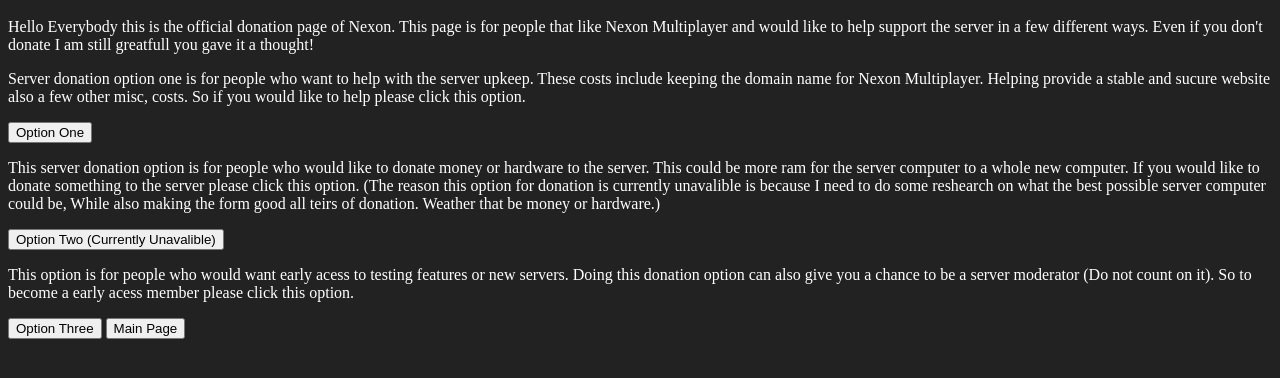
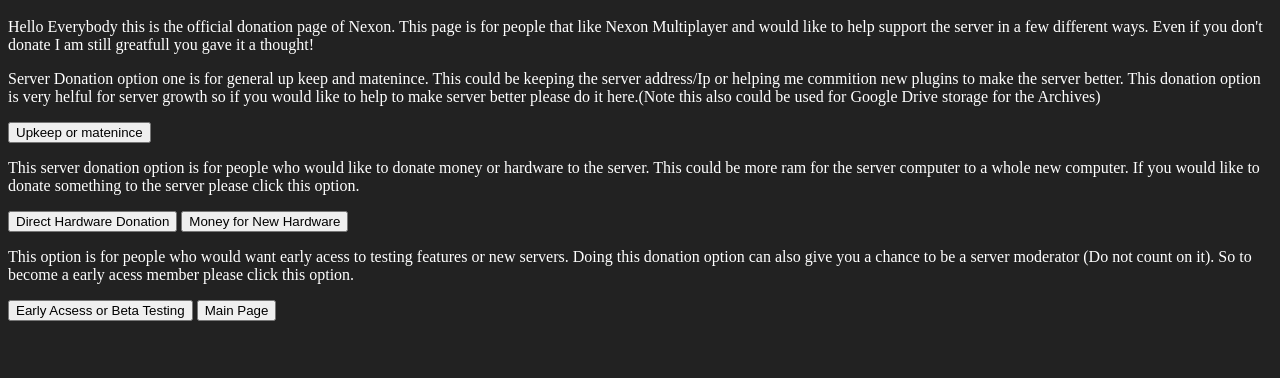
Before and after one commit to SapphyDisk/NexonMultiplayer, a plain HTML site: page donation.html in a window 1280 px wide. Shown: the part 48-426 px from the top of the page. Drawn offline with Linux system fonts and the light colour scheme.

Commit message:
Add files via upload

```diff
--- a/donation.html
+++ b/donation.html
@@ -27,21 +27,20 @@
 </body>
 
 </html>
-<p style="color:white;">Server donation option one is for people who want to help with the server upkeep. These costs
-  include keeping the domain name for Nexon Multiplayer. Helping provide a stable and sucure website also a few other
-  misc, costs. So if you would like to help please click this option.</p>
-<button onclick="document.location='https://forms.gle/gHWxU7rrWGG58DvBA'">Option
-  One</button>
+<p style="color:white;">Server Donation option one is for general up keep and matenince. This could be keeping the
+  server address/Ip or helping me commition new plugins to make the server better. This donation option is very helful
+  for server growth so if you would like to help to make server better please do it here.(Note this also could be used
+  for Google Drive storage for the Archives)</p>
+<button onclick="document.location='https://forms.gle/gHWxU7rrWGG58DvBA'">Upkeep or matenince</button>
 
 <p style="color:white;">This server donation option is for people who would like to donate money or hardware to the
   server. This could be more ram for the server computer to a whole new computer. If you would like to donate something
-  to the server please click this option. (The reason this option for donation is currently unavalible is because I need
-  to do some reshearch on what the best possible server computer could be, While also making the form good all teirs of
-  donation. Weather that be money or hardware.)</p>
-<button onclick="document.location='example.html'">Option Two (Currently Unavalible) </button>
+  to the server please click this option.</p>
+<button onclick="document.location='https://forms.gle/XXCByMECfqduAkkV8'">Direct Hardware Donation</button>
+<button onclick="document.location='https://forms.gle/hi1TnkqSYjuuChMa6'">Money for New Hardware</button>
 
 <p style="color:white;">This option is for people who would want early acess to testing features or new servers. Doing
   this donation option can also give you a chance to be a server moderator (Do not count on it). So to become a early
   acess member please click this option. </p>
-<button onclick="document.location='https://forms.gle/Andh12XXScdjwaDg8'">Option Three</button>
+<button onclick="document.location='https://forms.gle/Andh12XXScdjwaDg8'">Early Acsess or Beta Testing</button>
 <button onclick="document.location='index.html'">Main Page</button>
```
Also changed, not shown: FaQ.html (+3 -0 lines), index.html (+2 -2 lines), sraci.html (+2 -1 lines).
